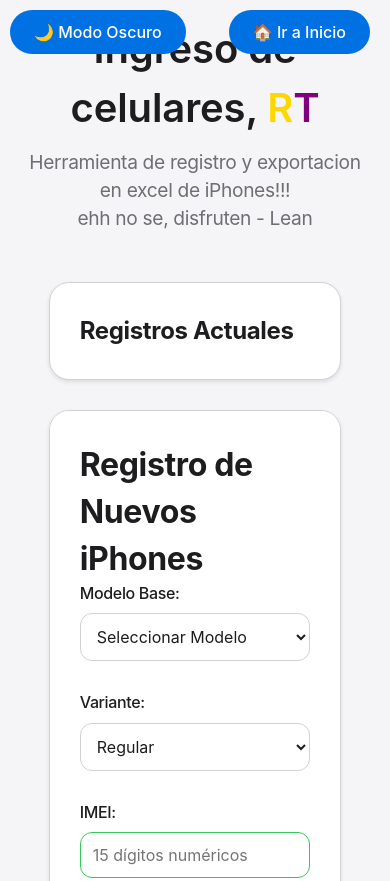
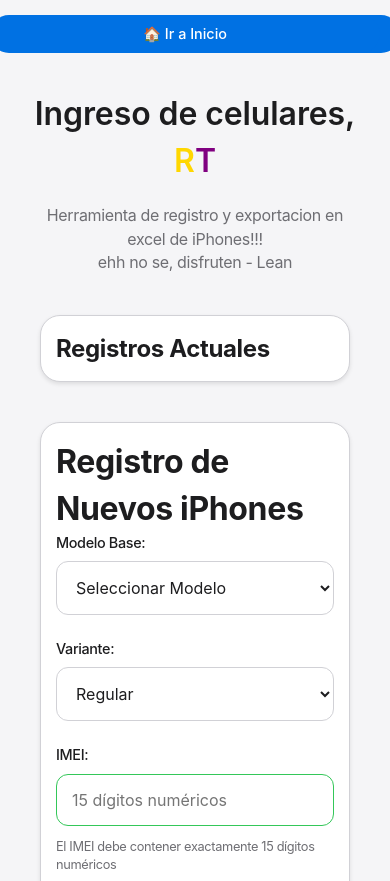
Before and after one commit to pulpombo/RT-herramientas, a plain HTML site: page CelusUsados.html in a window 390 px wide. Shown: the top 881 px of the page. Drawn offline with Linux system fonts and the light colour scheme; a web font is replaced by a local one.

Commit message:
Update CelusUsados.html

```diff
--- a/CelusUsados.html
+++ b/CelusUsados.html
@@ -299,6 +299,198 @@
             .inicio-btn:hover {
                 transform: scale(1.02);
                 background-color: var(--hover-color);
+            }
+
+            @media (max-width: 768px) {
+                .contenedor-principal {
+                    flex-direction: column;
+                    gap: 20px;
+                    padding: 10px;
+                    height: auto;
+                    margin: 10px;
+                    max-width: 100%;
+                }
+
+                .registro-lista,
+                .formulario-container {
+                    min-width: unset;
+                    width: 100%;
+                    max-height: none;
+                    padding: 15px;
+                    margin-bottom: 20px;
+                }
+
+                .titulo-principal {
+                    font-size: 2em;
+                    padding: 10px;
+                    margin-top: 60px; /* Espacio para el botón de inicio */
+                }
+
+                .saludo {
+                    font-size: 1em;
+                    padding: 0 15px;
+                    margin-bottom: 20px;
+                }
+
+                /* Mejorar la visualización de los formularios */
+                .form-group {
+                    margin-bottom: 15px;
+                }
+
+                select,
+                input,
+                textarea {
+                    padding: 15px;
+                    font-size: 16px; /* Previene el zoom automático en iOS */
+                    margin-bottom: 8px;
+                }
+
+                /* Mejorar la visualización de los registros */
+                .registro-item {
+                    padding: 15px;
+                    margin-bottom: 10px;
+                    font-size: 0.9em;
+                }
+
+                .registro-item p {
+                    margin: 8px 0;
+                }
+
+                /* Mejorar los botones */
+                button {
+                    width: 100%;
+                    margin: 5px 0;
+                    padding: 15px;
+                    font-size: 1em;
+                }
+
+                .botones-edicion {
+                    display: flex;
+                    flex-direction: column;
+                    gap: 10px;
+                }
+
+                /* Ajustar el botón de inicio */
+                .inicio-btn {
+                    position: fixed;
+                    top: 10px;
+                    right: 10px;
+                    z-index: 1000;
+                    padding: 10px 20px;
+                    font-size: 0.9em;
+                }
+
+                /* Ajustar el botón de modo oscuro */
+                .modo-oscuro-btn {
+                    position: fixed;
+                    top: 10px;
+                    left: 10px;
+                    z-index: 1000;
+                    padding: 10px 20px;
+                    font-size: 0.9em;
+                }
+
+                /* Mejorar el scroll */
+                .registro-lista {
+                    -webkit-overflow-scrolling: touch; /* Scroll suave en iOS */
+                    max-height: 50vh;
+                }
+
+                /* Añadir espacio al final para evitar que el contenido se oculte detrás de los botones fijos */
+                body {
+                    padding-bottom: 70px;
+                }
+
+                /* Mejorar la visualización de los elementos editables */
+                .registro-item.editando {
+                    padding: 10px;
+                }
+
+                .registro-item.editando .form-group {
+                    margin-bottom: 10px;
+                }
+
+                /* Ajustar el tamaño de los textos */
+                label {
+                    font-size: 0.9em;
+                }
+
+                small {
+                    font-size: 0.8em;
+                }
+
+                /* Mejorar la visualización de mensajes de error */
+                #IMEI:invalid {
+                    border-color: #ff3b30;
+                }
+
+                /* Agregar feedback táctil */
+                button:active,
+                select:active,
+                input:active {
+                    transform: scale(0.98);
+                }
+            }
+
+            /* Mejoras generales para la accesibilidad */
+            :focus {
+                outline: 2px solid var(--button-bg);
+                outline-offset: 2px;
+            }
+
+            /* Animaciones más suaves */
+            @keyframes fadeIn {
+                from {
+                    opacity: 0;
+                }
+                to {
+                    opacity: 1;
+                }
+            }
+
+            .registro-item {
+                animation: fadeIn 0.3s ease-in-out;
+            }
+
+            /* Mejorar la legibilidad en modo oscuro */
+            :root[data-theme="dark"] .descripcion {
+                background-color: rgba(255, 255, 255, 0.1);
+                color: #e0e0e0;
+            }
+
+            /* Mejoras en el contraste */
+            :root[data-theme="dark"] .registro-item {
+                border: 1px solid rgba(255, 255, 255, 0.1);
+            }
+
+            /* Asegurar que los inputs sean legibles en modo oscuro */
+            :root[data-theme="dark"] input,
+            :root[data-theme="dark"] select,
+            :root[data-theme="dark"] textarea {
+                background-color: rgba(255, 255, 255, 0.1);
+                color: #ffffff;
+            }
+
+            /* Mejorar la visualización de placeholders */
+            :root[data-theme="dark"] input::placeholder,
+            :root[data-theme="dark"] textarea::placeholder {
+                color: rgba(255, 255, 255, 0.5);
+            }
+
+            /* Indicadores de estado más claros */
+            .boton-guardar:disabled,
+            .boton-cancelar:disabled {
+                opacity: 0.5;
+                cursor: not-allowed;
+            }
+
+            /* Transiciones más suaves */
+            .registro-item,
+            button,
+            input,
+            select,
+            textarea {
+                transition: all 0.2s ease-in-out;
             }
         </style>
     </head>
```
